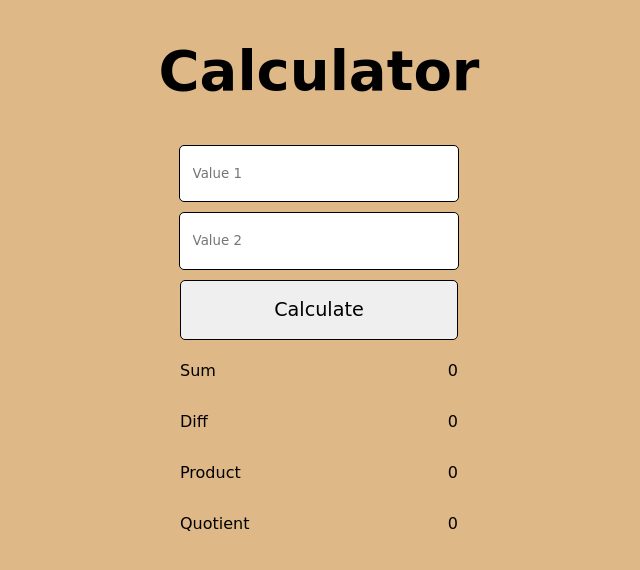
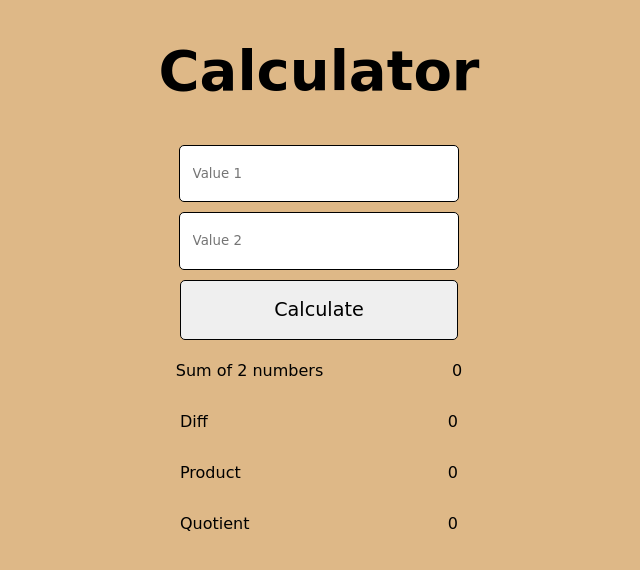
Before and after one commit to Devminified-Intern-001/sd-test-repo2, a website: page index.html in a window 1280 px wide. Shown: the whole page, without its empty margins (321-961 px from the left). Drawn offline with Linux system fonts and the light colour scheme.

Commit message:
refactor: improved result labels

```diff
--- a/index.html
+++ b/index.html
@@ -14,7 +14,7 @@
             <br />
             <button onclick="calc()">Calculate</button>
             <br />
-            <p class="label">Sum</p><p id="sum">0</p>
+            <p class="label">Sum of 2 numbers</p><p id="sum">0</p>
             <br />
             <p class="label">Diff</p><p id="diff">0</p>
             <br />
```
